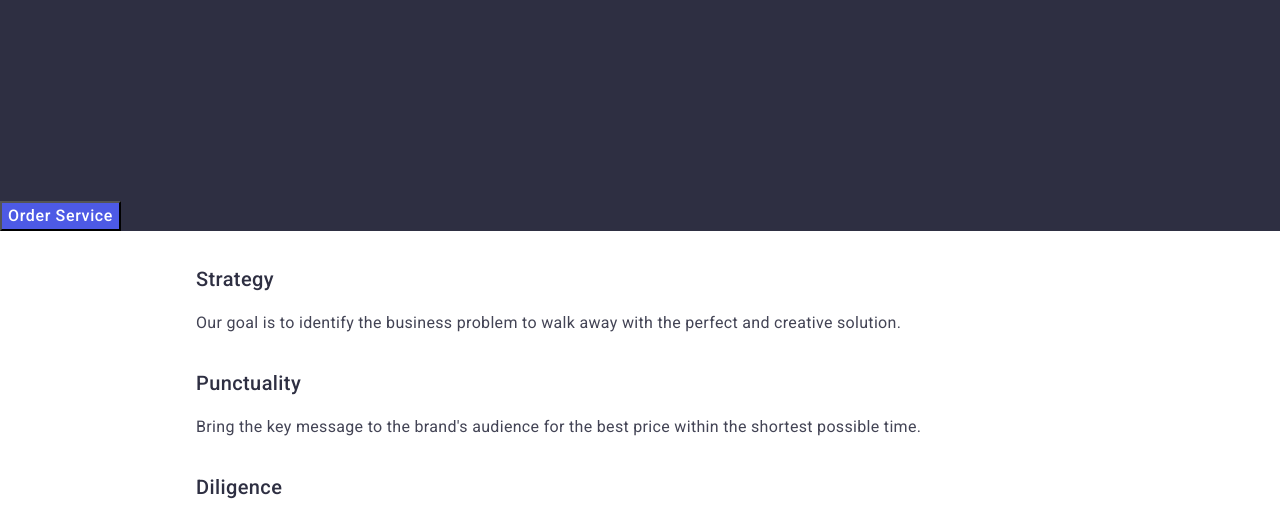
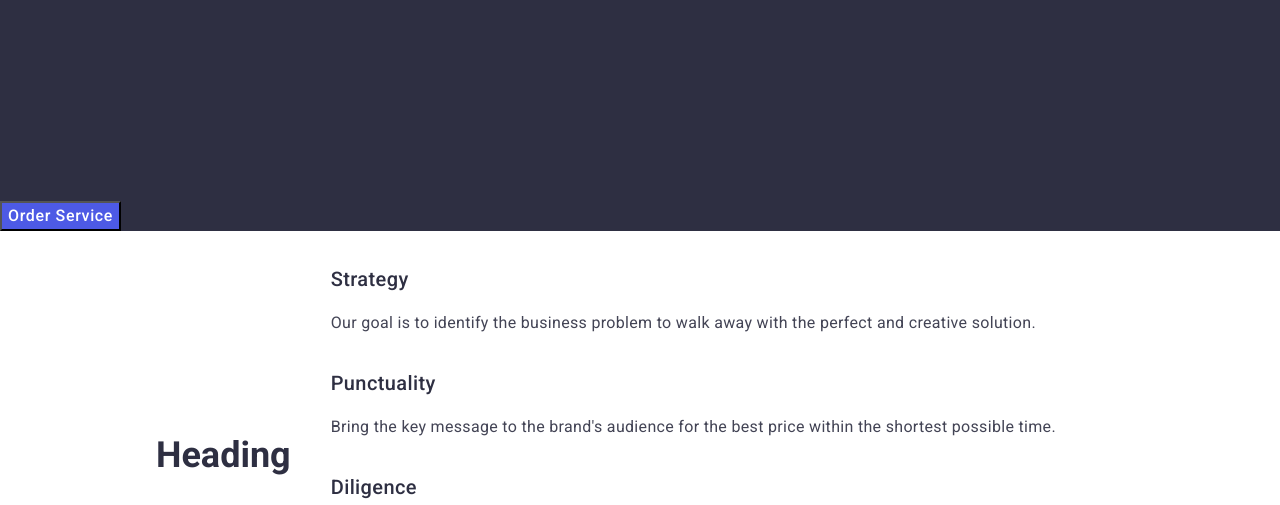
Before and after one commit to ilonivna/goit-markup-hw-02, a plain HTML site: page index.html in a window 1280 px wide. Shown: the part 447-952 px from the top of the page. Drawn offline with nearby package versions, Linux system fonts and the light colour scheme.

Commit message:
HW02-reviewed

```diff
--- a/index.html
+++ b/index.html
@@ -70,7 +70,7 @@
       <!--Benefits-->
 
       <section class="container-benefits">
-        <h2 class="benefits-title"></h2>
+        <h2 class="benefits-title">Heading</h2>
         <ul>
           <li>
             <h3 class="list-item-title">Strategy</h3>
```
